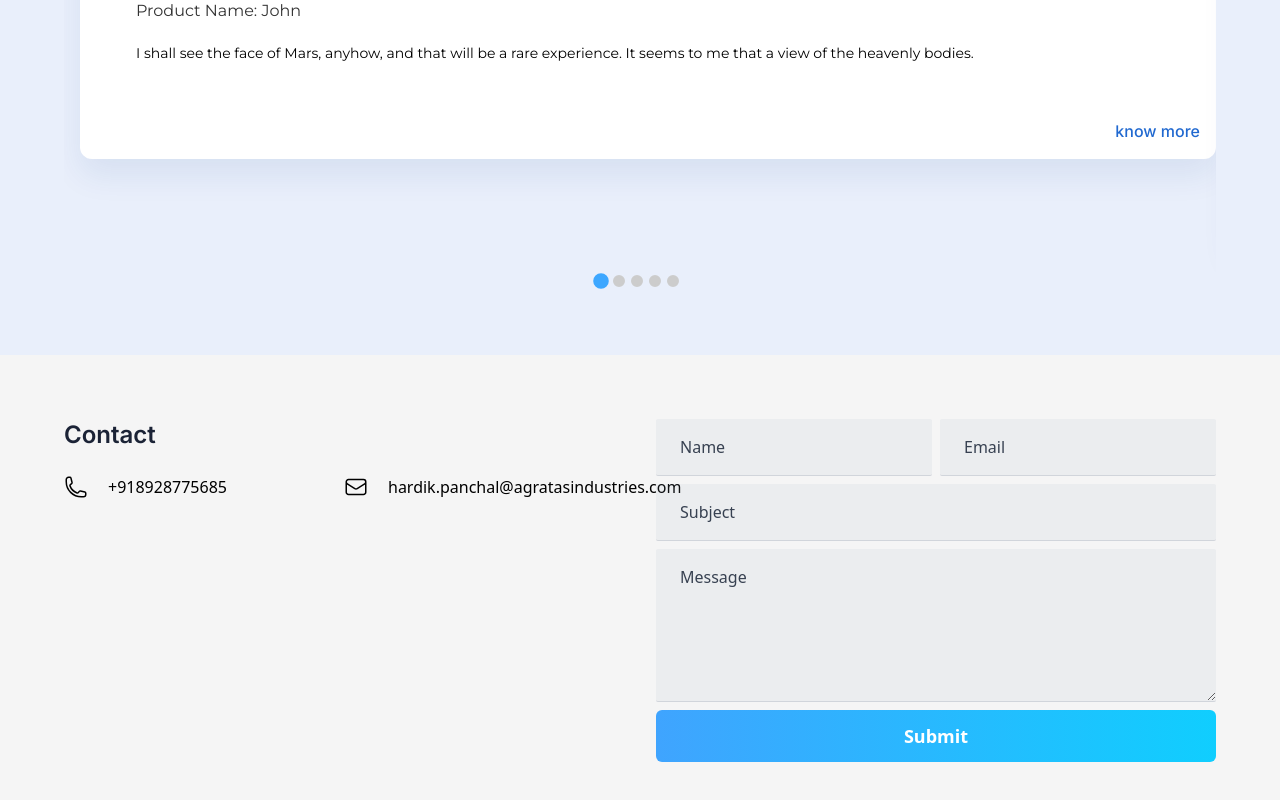
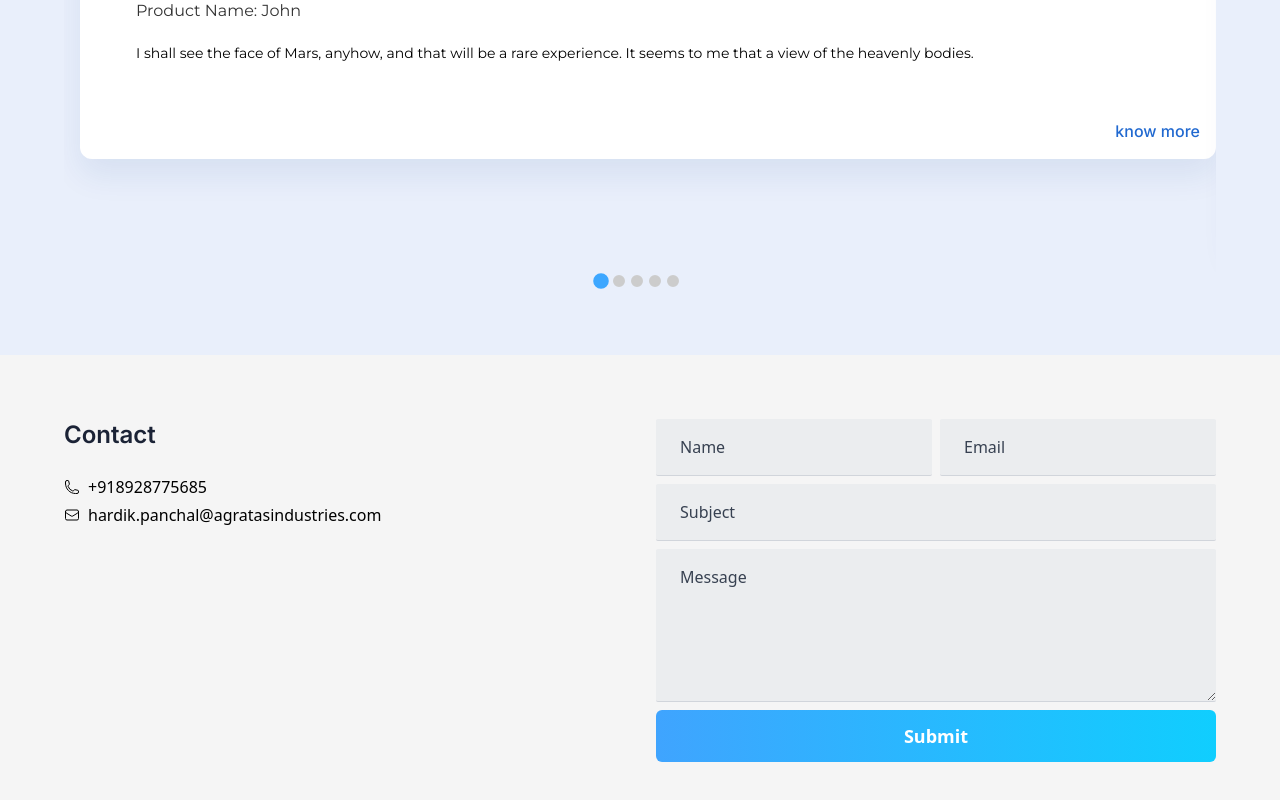
Before and after one commit to atuldedha/hardik-project-3, a React (Create React App) app: page / in a window 1280 px wide. Shown: the part 1586-2386 px from the top of the page. Built offline with nearby package versions, Linux system fonts and the light colour scheme; grey boxes are pictures that could not be loaded.

Commit message:
alignment fix

```diff
--- a/src/components/ContactSection/index.js
+++ b/src/components/ContactSection/index.js
@@ -49,14 +49,14 @@ const ContactSection = () => {
           <div className="space-y-2 items-start">
             <h3 className="heading mb-0 text-center lg:text-left">Contact</h3>
           </div>
-          <div className="grid place-items-center lg:place-items-start grid-cols-2 mt-5 w-full">
-            <div className="flex items-center space-x-2 md:space-x-5">
-              <PhoneIcon className="animate-pulse text-orange1 h-4 w-4 md:h-6 md:w-6" />
-              <p className="text-sm md:text-base">+918928775685</p>
+          <div className="grid grid-cols-1 place-items-center sm:grid-cols-2 lg:grid-cols-1 lg:place-items-start gap-1 mt-5 w-full max-w-2xl">
+            <div className="flex items-center space-x-2">
+              <PhoneIcon className="animate-pulse text-orange1 h-3 w-3 md:h-4 md:w-4" />
+              <p className="text-xs sm:text-sm md:text-base">+918928775685</p>
             </div>
-            <div className="flex items-center space-x-2 md:space-x-5">
-              <EnvelopeIcon className="animate-pulse text-orange1 h-4 w-4 md:h-6 md:w-6" />
-              <p className="text-sm md:text-base">
+            <div className="flex items-center space-x-2">
+              <EnvelopeIcon className="animate-pulse text-orange1 h-3 w-3 md:h-4 md:w-4" />
+              <p className="text-xs sm:text-sm md:text-base">
                 hardik.panchal@agratasindustries.com
               </p>
             </div>
```
